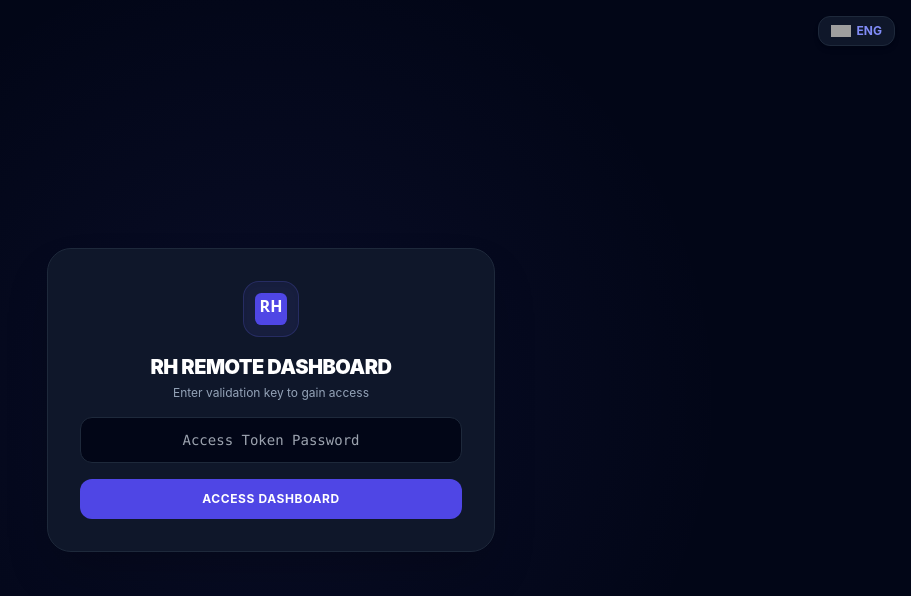
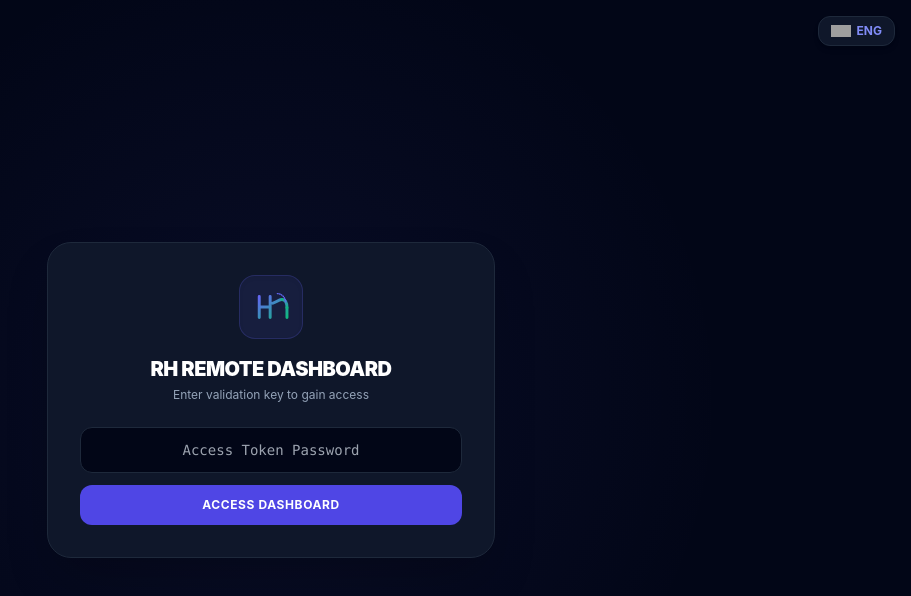
Before and after one commit to riohutagalung/Bot-Remote, a React (Vite) app: page / in a window 1280 px wide. Shown: the top 596 px of the page, without its empty margins (369-1280 px from the left). Built offline with nearby package versions, Linux system fonts and the light colour scheme; grey boxes are pictures that could not be loaded; the HTML template or start-up script is replaced by a standard one.

Commit message:
fix logo

```diff
--- a/src/App.jsx
+++ b/src/App.jsx
@@ -7,13 +7,10 @@ import {
   Search,
   Laptop,
   Plus,
-  Sliders,
-  ShieldCheck,
   Radio,
   CheckCircle,
   XCircle,
   Activity,
-  Languages,
   MoreVertical,
   Save,
   Edit2
@@ -22,6 +19,43 @@ import {
 const SESS_KEY = 'rh-auth-session';
 const URL_HTTP = "https://bot-remote-production.up.railway.app";
 const URL_WS = "wss://bot-remote-production.up.railway.app";
+
+// ====================================================================
+// LOGO RH PROPER (INLINE SVG - ANTI 404 & BERGAYA CYBERPUNK TECH)
+// ====================================================================
+const LogoRH = ({ className = "w-8 h-8" }) => (
+  <svg
+    xmlns="http://www.w3.org/2000/svg"
+    viewBox="0 0 100 100"
+    className={className}
+    fill="none"
+  >
+    <defs>
+      <linearGradient id="rhGradient" x1="0%" y1="0%" x2="100%" y2="100%">
+        <stop offset="0%" stopColor="#6366f1" /* Indigo */ />
+        <stop offset="100%" stopColor="#10b981" /* Emerald */ />
+      </linearGradient>
+    </defs>
+    {/* Monogram Huruf R dan H Terintegrasi Jalur Jaringan */}
+    <path
+      d="M22 25 V75 M22 50 H48 M48 25 V75 M48 42 C60 42, 66 32, 76 32 C86 32, 88 42, 88 52 V75"
+      stroke="url(#rhGradient)"
+      strokeWidth="7"
+      strokeLinecap="round"
+      strokeLinejoin="round"
+    />
+    {/* Sinyal Kontrol / Node Pemancar */}
+    <circle cx="76" cy="32" r="3.5" fill="#10b981" />
+    <circle cx="88" cy="52" r="3.5" fill="#10b981" />
+    <path
+      d="M65 18 C75 18, 85 28, 85 38"
+      stroke="#6366f1"
+      strokeWidth="3"
+      strokeLinecap="round"
+      strokeDasharray="2 3"
+    />
+  </svg>
+);
 
 const KAMUS_BAHASA = {
   ID: {
@@ -471,6 +505,9 @@ export default function App() {
     );
   }
 
+  // ====================================================================
+  // 1. COMPONENT TAMPILAN HALAMAN LOGIN (SUDAH DI-FIX TOTAL STRUKTURNYA)
+  // ====================================================================
   if (!sudahLogin) {
     return (
       <div className="min-h-screen bg-slate-950 flex items-center justify-center p-4 relative overflow-hidden">
@@ -481,39 +518,34 @@ export default function App() {
           >
             {bahasa === "ID" ? (
               <>
-                <img
-                  src="https://flagcdn.com/id.svg"
-                  alt="Indonesia"
-                  className="w-5 h-3 object-cover rounded-sm shadow-sm inline-block"
-                />
+                <img src="https://flagcdn.com/id.svg" alt="Indonesia" className="w-5 h-3 object-cover rounded-sm shadow-sm inline-block" />
                 <span className="uppercase">ID</span>
               </>
             ) : (
               <>
-                <img
-                  src="https://flagcdn.com/us.svg"
-                  alt="English"
-                  className="w-5 h-3 object-cover rounded-sm shadow-sm inline-block"
-                />
+                <img src="https://flagcdn.com/us.svg" alt="English" className="w-5 h-3 object-cover rounded-sm shadow-sm inline-block" />
                 <span className="uppercase">ENG</span>
               </>
             )}
           </button>
         </div>
+
         <div className="absolute inset-0 bg-[radial-gradient(circle_at_center,rgba(99,102,241,0.08),transparent_60%)]" />
+
         <div className="bg-slate-900 border border-slate-800 p-8 rounded-3xl w-full max-w-md space-y-6 shadow-2xl relative z-10 backdrop-blur-sm">
           <div className="text-center space-y-4">
-            <div className="w-14 h-14 bg-indigo-500/10 rounded-2xl flex items-center justify-center mx-auto border border-indigo-500/20 shadow-inner overflow-hidden">
-              <img
-                src="/logo-rh.svg"
-                alt="RH Logo"
-                className="w-8 h-8 object-contain"
-              />
+            {/* Box Wadah Logo RH Proper */}
+            <div className="w-16 h-16 bg-indigo-500/10 rounded-2xl flex items-center justify-center mx-auto border border-indigo-500/20 shadow-inner p-2.5">
+              <LogoRH className="w-full h-full text-indigo-400" />
             </div>
+            {/* Judul & Teks yang Terpisah dari Box Logo */}
             <div className="space-y-1">
               <h1 className="text-xl font-black text-white tracking-tight uppercase">{teks.authTitle}</h1>
               <p className="text-xs text-slate-400">{teks.authSub}</p>
             </div>
+          </div>
+
+          <div className="space-y-3">
             <input
               type="password"
               value={inputPassword}
@@ -534,16 +566,16 @@ export default function App() {
     );
   }
 
+  // ====================================================================
+  // 2. COMPONENT UTAMA HALAMAN DASHBOARD (FIXED BRACKET & NEW LOGO HEADER)
+  // ====================================================================
   return (
     <div className="min-h-screen bg-slate-950 text-slate-100 font-sans antialiased">
       <header className="bg-slate-900/80 border-b border-slate-800/80 sticky top-0 backdrop-blur-md z-40 px-6 py-4 flex flex-col sm:flex-row justify-between items-center gap-4">
         <div className="flex items-center gap-3">
-          <div className="w-8 h-8 bg-indigo-600 rounded-xl flex items-center justify-center shadow-md overflow-hidden">
-            <img
-              src="/logo-rh.svg"
-              alt="RH Logo"
-              className="w-6 h-6 object-contain"
-            />
+          {/* Logo Baru di Bagian Header Dashboard */}
+          <div className="w-10 h-10 bg-slate-950 rounded-xl flex items-center justify-center border border-slate-800 p-1.5 shadow-md">
+            <LogoRH className="w-full h-full" />
           </div>
           <div>
             <h1 className="text-lg font-black tracking-tight text-white flex items-center gap-2">
@@ -560,20 +592,12 @@ export default function App() {
           >
             {bahasa === "ID" ? (
               <>
-                <img
-                  src="https://flagcdn.com/id.svg"
-                  alt="Indonesia"
-                  className="w-5 h-3 object-cover rounded-sm shadow-sm inline-block"
-                />
+                <img src="https://flagcdn.com/id.svg" alt="Indonesia" className="w-5 h-3 object-cover rounded-sm shadow-sm inline-block" />
                 <span className="uppercase">ID</span>
               </>
             ) : (
               <>
-                <img
-                  src="https://flagcdn.com/us.svg"
-                  alt="English"
-                  className="w-5 h-3 object-cover rounded-sm shadow-sm inline-block"
-                />
+                <img src="https://flagcdn.com/us.svg" alt="English" className="w-5 h-3 object-cover rounded-sm shadow-sm inline-block" />
                 <span className="uppercase">ENG</span>
               </>
             )}
@@ -628,7 +652,7 @@ export default function App() {
           <div className="grid grid-cols-2 md:grid-cols-3 lg:grid-cols-6 gap-3">
             {[
               { label: teks.formPlaceName, key: 'name' },
-              { label: teks.formPlaceSerial, key: 'serial' },
+              { label: teks.formPlaceVisual, key: 'serial' },
               { label: teks.formPlaceModel, key: 'model' },
               { label: teks.formPlaceWifi, key: 'wifi' },
               { label: teks.formPlaceIp, key: 'ip' },
@@ -637,10 +661,10 @@ export default function App() {
               <input
                 key={kolom.key}
                 type="text"
-                value={dataForm[kolom.key]}
+                value={dataForm[kolom.key] || ''}
                 disabled={idSedangDiedit && kolom.key === 'serial'}
                 onChange={(e) => setDataForm({ ...dataForm, [kolom.key]: e.target.value })}
-                placeholder={kolom.label}
+                placeholder={kolom.key === 'serial' ? teks.formPlaceSerial : kolom.label}
                 className={`bg-slate-950 border border-slate-800 rounded-xl px-3 py-2 text-xs text-white focus:outline-none focus:border-indigo-500 transition ${idSedangDiedit && kolom.key === 'serial' ? 'opacity-50 cursor-not-allowed' : ''}`}
               />
             ))}
@@ -655,7 +679,7 @@ export default function App() {
           </div>
         </div>
 
-        {/* Search and Action Schema Tools */}
+        {/* Search and Action Tools */}
         <div className="flex flex-col md:flex-row gap-3 items-center justify-between">
           <div className="relative w-full md:flex-1">
             <Search className="w-4 h-4 text-slate-500 absolute left-3.5 top-3" />
@@ -692,7 +716,7 @@ export default function App() {
                 className={`bg-slate-900 border rounded-2xl p-4 flex flex-col lg:flex-row justify-between items-start lg:items-center gap-4 transition-all ${perangkat.terbacaOtomatisBelumDisimpan
                   ? 'border-cyan-500 bg-gradient-to-r from-cyan-950/20 to-transparent'
                   : 'border-slate-800/80'
-                  }`}
+                }`}
               >
                 <div className="flex items-start gap-3 flex-1 w-full">
                   <div className={`p-3 rounded-xl border ${perangkat.isOnline ? 'bg-emerald-500/5 border-emerald-500/20 text-emerald-400' : 'bg-slate-950 border-slate-800 text-slate-600'}`}>
@@ -704,7 +728,7 @@ export default function App() {
                       <span className={`text-[9px] font-black font-mono px-2 py-0.5 rounded-full border tracking-wider ${perangkat.isOnline
                         ? 'bg-emerald-500/10 border-emerald-500/20 text-emerald-400'
                         : 'bg-slate-950 border-slate-800 text-slate-500'
-                        }`}>
+                      }`}>
                         {perangkat.isOnline ? teks.tagOnline : teks.tagOffline}
                       </span>
                     </div>
@@ -737,7 +761,7 @@ export default function App() {
                       : perangkat.ahkEnabled
                         ? 'bg-emerald-500/10 border border-emerald-500/30 text-emerald-400 hover:bg-emerald-500/20'
                         : 'bg-rose-500/10 border border-rose-500/30 text-rose-400 hover:bg-rose-500/20'
-                      }`}
+                    }`}
                   >
                     {!perangkat.isOnline ? teks.btnControlOffline : perangkat.ahkEnabled ? teks.btnControlOn : teks.btnControlOff}
                   </button>
@@ -755,7 +779,7 @@ export default function App() {
                     </button>
 
                     {activeDropdown === perangkat.serial && (
-                      <div className="absolute right-0 mt-2 w-44 bg-slate-900 border border-slate-800 rounded-xl shadow-2xl z-50 overflow-hidden animate-in fade-in slide-in-from-top-1 duration-100">
+                      <div className="absolute right-0 mt-2 w-44 bg-slate-900 border border-slate-800 rounded-xl shadow-2xl z-50 overflow-hidden">
                         <button
                           onClick={() => {
                             simpanKeDatabasePusat(perangkat);
@@ -807,9 +831,10 @@ export default function App() {
         </div>
       </main>
 
+      {/* Confirmation Modal UI */}
       {modalConfig.isOpen && (
-        <div className="fixed inset-0 bg-slate-950/80 backdrop-blur-sm z-50 flex items-center justify-center p-4 animate-in fade-in duration-200">
-          <div className="bg-slate-900 border border-slate-800 max-w-sm w-full rounded-2xl p-6 shadow-2xl relative space-y-4 animate-in zoom-in-95 duration-150">
+        <div className="fixed inset-0 bg-slate-950/80 backdrop-blur-sm z-50 flex items-center justify-center p-4">
+          <div className="bg-slate-900 border border-slate-800 max-w-sm w-full rounded-2xl p-6 shadow-2xl space-y-4">
             <div className="flex items-center gap-3">
               <div className={`p-2 rounded-xl ${modalConfig.isDanger ? 'bg-rose-500/10 text-rose-400 border border-rose-500/20' : 'bg-indigo-500/10 text-indigo-400 border border-indigo-500/20'}`}>
                 <AlertCircle className="w-5 h-5" />
@@ -839,8 +864,9 @@ export default function App() {
         </div>
       )}
 
+      {/* Toast Notification */}
       {notifikasi && (
-        <div className="fixed bottom-4 right-4 bg-indigo-600 text-white font-mono text-xs font-bold px-4 py-3 rounded-xl shadow-2xl z-50 border border-indigo-500 animate-bounce">
+        <div className="fixed bottom-4 right-4 bg-indigo-600 text-white font-mono text-xs font-bold px-4 py-3 rounded-xl shadow-2xl z-50 border border-indigo-500">
           {notifikasi}
         </div>
       )}
```
